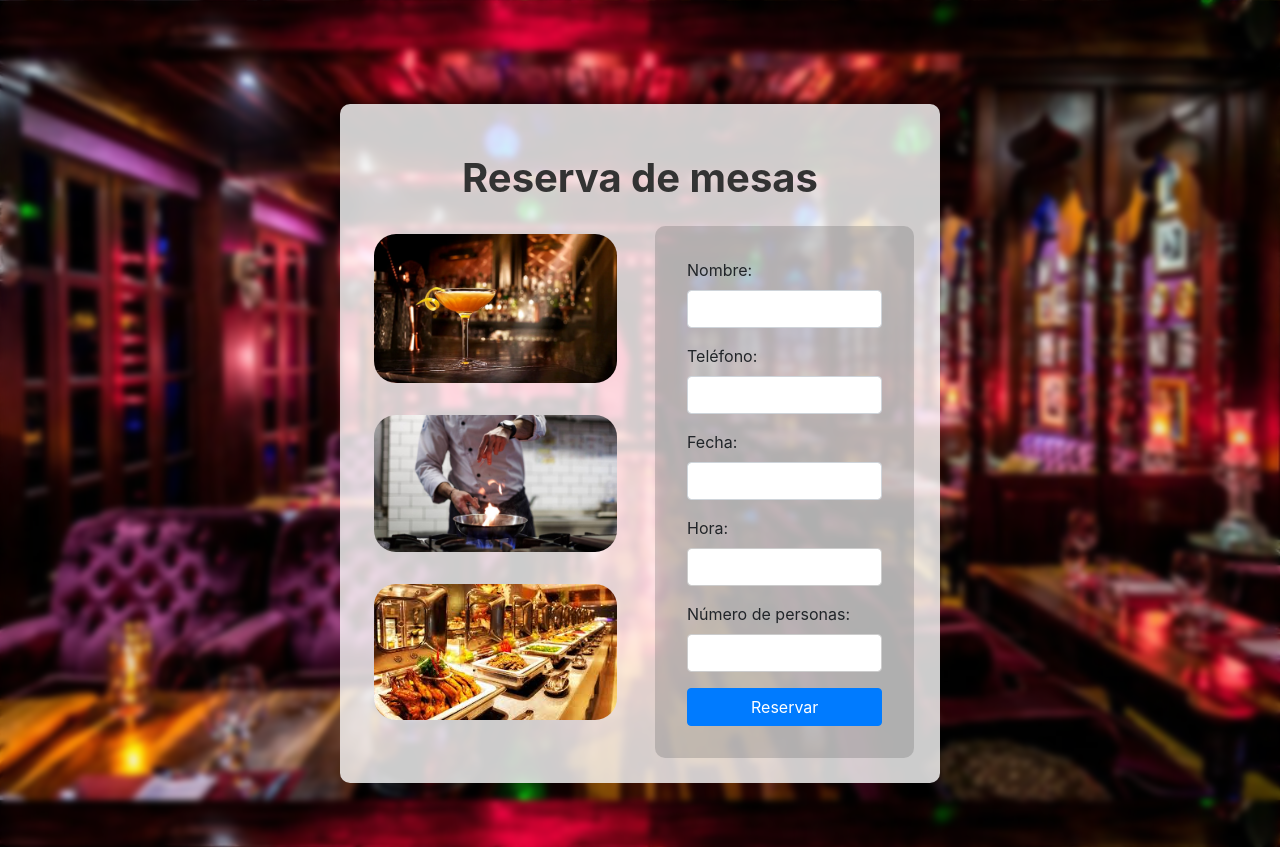
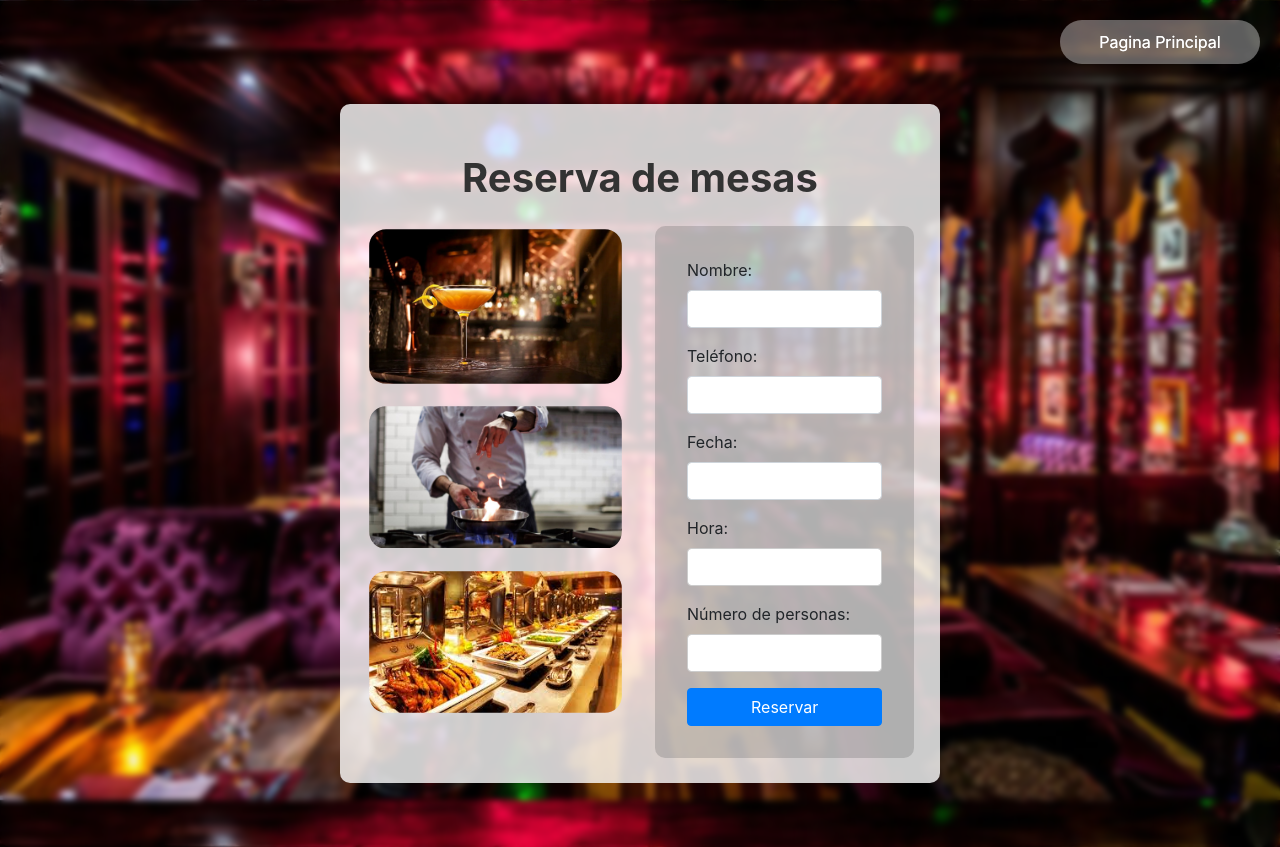
Before and after one commit to andresdelgado15/proyectos, a plain HTML site: page reservas/reservas.html in a window 1280 px wide. Drawn offline with nearby package versions, Linux system fonts and the light colour scheme.

Commit message:
actualizacion de proyectos

```diff
--- a/calculadora/css/estilos.css
+++ b/calculadora/css/estilos.css
@@ -1,12 +1,12 @@
 #fondo {
-	background: linear-gradient(to right, rgba(0, 0, 0, 0.959), rgba(39, 7, 244, 0.456));
+	background: linear-gradient(to right, #2d02eb, #000000, #39e20a);
 }
 
 
 .calculadora {
 	width: 300px;
 	margin: 0 auto;
-	background: linear-gradient(to right, #2d02eb, #0e50de, #39e20a);
+	background: linear-gradient(to right, #2d02eb, #000000, #39e20a);
 	background-color: #f7fc52;
 	border: 1px solid #ccc;
 	border-radius: 5px;
@@ -87,6 +87,22 @@ button:hover {
 	color: #fff;
 }
 
+.salida_boton {
+	background-color: #2bf22434;
+	width: 200px;
+	color: white;
+	border: none;
+	padding: 10px;
+	font-size: 16px;
+	border-radius: 25px;
+	cursor: pointer;
+	position: fixed;
+	bottom: 100px;
+	left: 50%;
+	transform: translateX(-100px);
+	transition: all 0.3s ease-in-out;
+  }
+
 @import url('https://fonts.googleapis.com/css2?family=Pacifico&display=swap');
 
 /* Título con estilo */
--- a/reservas/css/styles.css
+++ b/reservas/css/styles.css
@@ -50,10 +50,11 @@
       width: 100%;
       height: auto;
       object-fit: cover;
-      padding: 0.5rem;
+      padding: 0.2rem;
       margin-bottom: 1rem;
-      border-radius: 30px;
+      border-radius: 20px;
   }
+
 
   .card {
       width: 100%;
@@ -117,6 +118,23 @@
   .dateTime {
     color: rgba(255, 0, 0, 0.488);
   }
+  .salida_boton {
+    background-color: #ffffff34;
+    width: 200px;
+    color: white;
+    border: none;
+    padding: 10px;
+    font-size: 16px;
+    border-radius: 25px;
+    cursor: pointer;
+    position: fixed;
+    top: 20px;
+    right: 20px;
+    transition: all 0.3s ease-in-out;
+  }
+  button:hover {
+    background-color: #0908088d;
+  }
 
 
 
--- a/reservas/reservas.html
+++ b/reservas/reservas.html
@@ -27,10 +27,17 @@
     <link rel="stylesheet" href="./css/styles.css" />
   </head>
   <body class="blur">
+
+      <a href="../index.html" rel="noopener noreferrer">
+        <button class="salida_boton">
+          <span>Pagina Principal</span>
+        </button>
+        </a>
+
     <div class="container">
       <h1 class="text-center my-4">Reserva de mesas</h1>
       <div class="row">
-        <div class="col-12 col-md-6">
+        <div class="col-12 col-md-6 ">
           <img
             src="./img/reserva_1.webp"
             alt="Imagen descriptiva"
@@ -102,11 +109,21 @@
     </div>
 
 
+    <a href="../index.html" rel="noopener noreferrer">
+      <button class="salida_boton">
+        <span>Pagina Principal</span>
+      </button>
+      </a>
+
+
+
     <script src="https://ajax.googleapis.com/ajax/libs/jquery/3.5.1/jquery.min.js"></script>
     <script src="https://cdnjs.cloudflare.com/ajax/libs/popper.js/1.16.0/umd/popper.min.js"></script>
     <script src="https://maxcdn.bootstrapcdn.com/bootstrap/4.5.2/js/bootstrap.min.js"></script>
     <script src="https://code.jquery.com/ui/1.12.1/jquery-ui.js"></script>
     <script src="https://cdnjs.cloudflare.com/ajax/libs/toastr.js/latest/js/toastr.min.js"></script>
     <script src="./js/reservas.js"></script>
+
+
   </body>
 </html>
```
Also changed, not shown: calculadora/calculadora.html (+5 -0 lines), index.html (+6 -4 lines), calculadora/js/script.js (line endings or trailing spaces).
